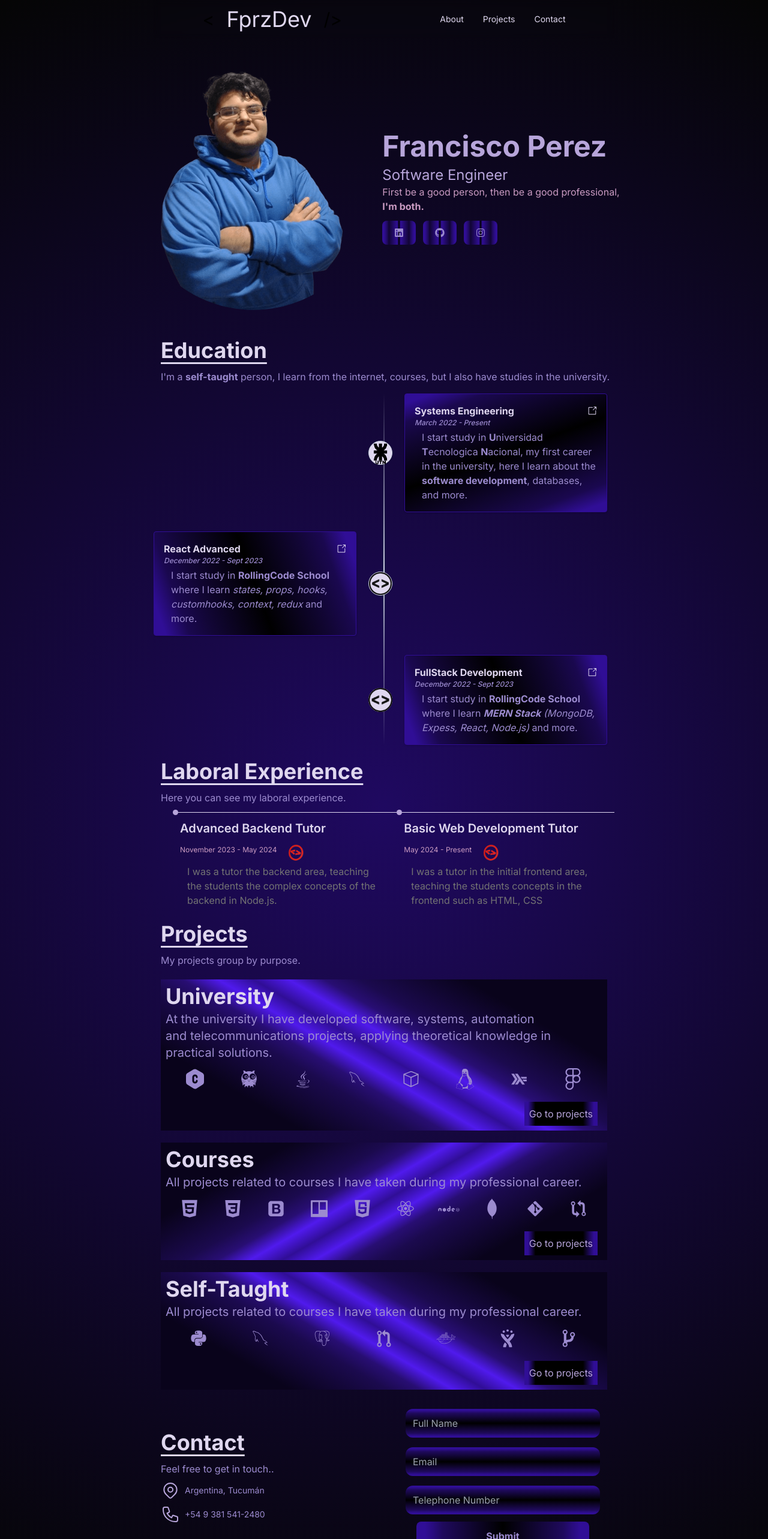
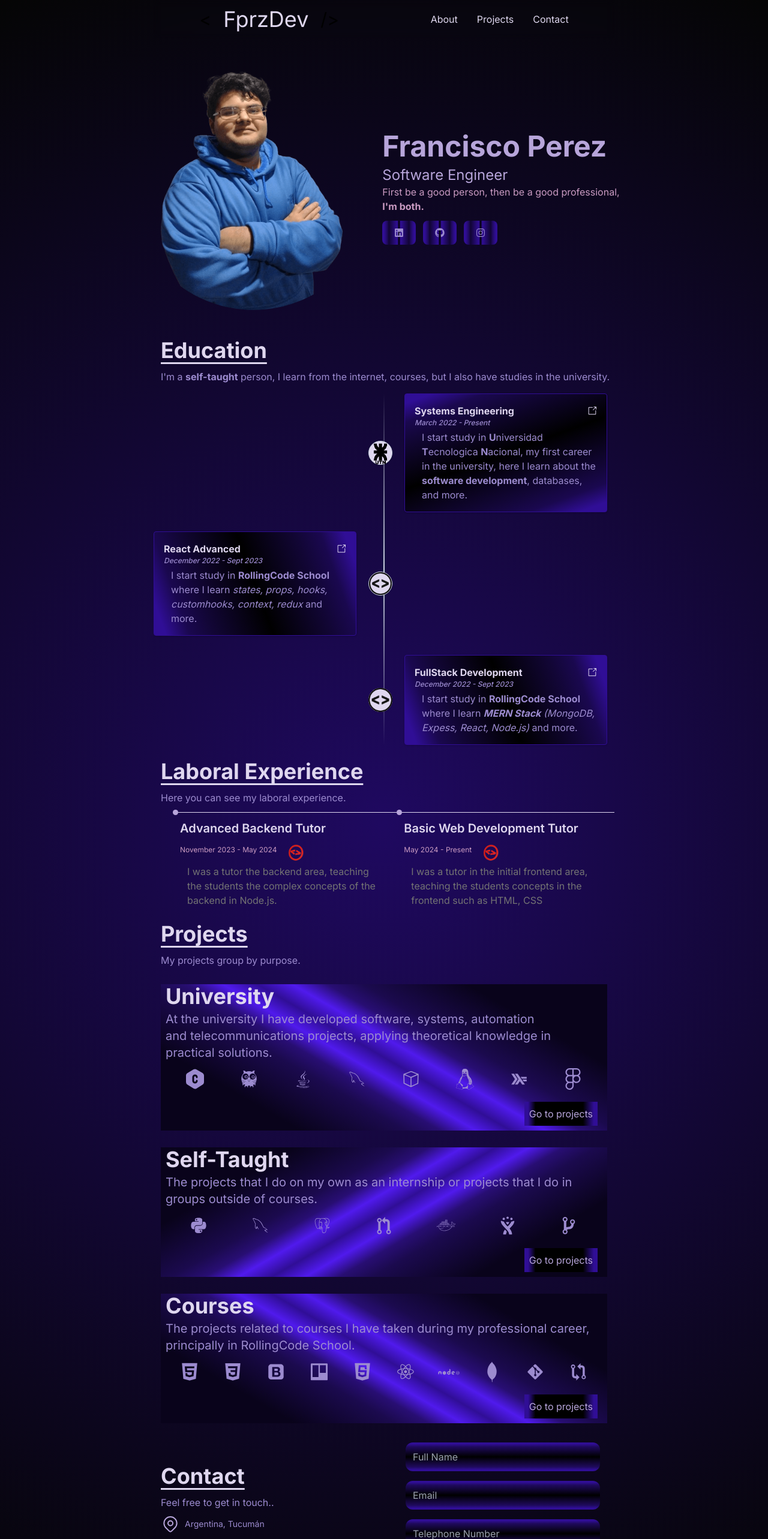
Before and after one commit to FranprzDev/Portfolio-FprzDev, a Next.js app: page / in a window 1280 px wide. Shown: the top 2566 px of the page at 60% size. Built offline with nearby package versions, Linux system fonts and the light colour scheme.

Commit message:
add new animations & other things

```diff
--- a/package.json
+++ b/package.json
@@ -9,8 +9,10 @@
     "lint": "next lint"
   },
   "dependencies": {
+    "@emotion/react": "^11.11.4",
     "next": "14.2.4",
     "react": "^18",
+    "react-awesome-reveal": "^4.2.12",
     "react-dom": "^18",
     "react-icons": "^5.2.1",
     "swiper": "^11.1.4"
--- a/src/app/Components/Hero.jsx
+++ b/src/app/Components/Hero.jsx
@@ -20,10 +20,12 @@ function Hero() {
             Francisco Perez
           </h2>
           <h2 className="text-second text-2xl">Software Engineer</h2>
-          <p className="text-fourth">
-            First be a good person, then be a good professional, <br/>
-            <span className="font-bold">{`I${"'"}m both.`}</span>
-          </p>
+          {/* <Fade cascade> */}
+            <p className="text-fourth">
+              First be a good person, then be a good professional, <br />
+              <span className="font-bold">{`I${"'"}m both.`}</span>
+            </p>
+          {/* </Fade> */}
 
           <div className="flex flex-row mt-3 gap-3">
             <a
--- a/src/app/Components/Navbar.jsx
+++ b/src/app/Components/Navbar.jsx
@@ -2,7 +2,7 @@
 import { useState } from "react";
 import { FaBars, FaLanguage, FaTimes } from "react-icons/fa";
 import { RiCloseLargeLine } from "react-icons/ri";
-import { IoIosHome, IoIosContact } from "react-icons/io";
+import { IoIosContact } from "react-icons/io";
 import { BsPersonCircle } from "react-icons/bs";
 import { GoProjectSymlink } from "react-icons/go";
 
@@ -10,7 +10,7 @@ function Navbar() {
   const [isOpen, setIsOpen] = useState(false);
 
   return (
-    <nav className="navbar-blur sticky py-3 flex items-center justify-around w-full max-w-3xl navbar-background z-50 ">
+    <nav className={`${isOpen ? "w-screen" : "max-w-3xl"} navbar-blur sticky py-3 flex items-center justify-around w-full navbar-background z-50`}>
       <div className="flex justify-center items-center space-x-10">
         <section className="flex gap-5 items-center hover:text-fourth">
           <h3 className="text-3xl hover:text-third">{"<"}</h3>
@@ -20,20 +20,20 @@ function Navbar() {
       </div>
 
       <div className="">
-        <button className="block xl:hidden" onClick={() => setIsOpen(!isOpen)}>
+        <button className="block lg:hidden" onClick={() => setIsOpen(!isOpen)}>
           {isOpen ? <FaTimes /> : <FaBars />}
         </button>
 
         <ul
-          className={`backgroundDesplegable flex-col items-start space-x-0 space-y-4 pt-5 min-h-screen ${
+          className={`backgroundDesplegable flex-col items-start space-x-0 space-y-4 pt-5  ${
             isOpen ? "absolute left-0 right-0 bottom-0 top-0 slide-in-tr" : "hidden"
-          } absolute top-0 w-full h-full xl:hidden
+          } absolute top-0 h-full min-h-screen lg:hidden
           `}
         >
           {isOpen && (
             <li className="flex justify-end pr-4 pt-4 pb-3">
               <button
-                className="text-first pr-5"
+                className="text-first pr-5 md:text-2xl"
                 onClick={() => setIsOpen(false)}
               >
                 <RiCloseLargeLine size="1.5em" />
@@ -43,7 +43,7 @@ function Navbar() {
           <li>
             <a
               href="#education"
-              className="text-xl text-first hover:text-third underline-animation flex justify-center items-center gap-3"
+              className="md:text-2xl text-xl text-first hover:text-third underline-animation flex justify-center items-center gap-3"
               onClick={() => setIsOpen(false)}
             >
               About <BsPersonCircle />
@@ -52,7 +52,7 @@ function Navbar() {
           <li>
             <a
               href="#projects"
-              className="text-xl text-first hover:text-third underline-animation flex justify-center items-center gap-3"
+              className="md:text-2xl text-xl text-first hover:text-third underline-animation flex justify-center items-center gap-3"
               onClick={() => setIsOpen(false)}
             >
               Projects <GoProjectSymlink />
@@ -61,7 +61,7 @@ function Navbar() {
           <li>
             <a
               href="#contact"
-              className="text-xl text-first hover:text-third underline-animation flex justify-center items-center gap-3"
+              className="md:text-2xl text-xl text-first hover:text-third underline-animation flex justify-center items-center gap-3"
               onClick={() => setIsOpen(false)}
             >
               Contact <IoIosContact />
@@ -81,12 +81,12 @@ function Navbar() {
         </ul>
 
         <ul
-          className={`hidden xl:flex xl:flex-row xl:items-center xl:space-x-8`}
+          className={`hidden lg:flex lg:flex-row lg:items-center lg:space-x-8`}
         >
           <li>
             <a
               href="#education"
-              className="text-sm text-first hover:text-third underline-animation flex justify-center items-center gap-3"
+              className="text-md text-first hover:text-third underline-animation flex justify-center items-center gap-3"
             >
               About
             </a>
@@ -94,7 +94,7 @@ function Navbar() {
           <li>
             <a
               href="#projects"
-              className="text-sm text-first hover:text-third underline-animation flex justify-center items-center gap-3"
+              className="text-md text-first hover:text-third underline-animation flex justify-center items-center gap-3"
             >
               Projects
             </a>
@@ -102,7 +102,7 @@ function Navbar() {
           <li>
             <a
               href="#contact"
-              className="text-sm text-first hover:text-third underline-animation flex justify-center items-center gap-3"
+              className="text-md text-first hover:text-third underline-animation flex justify-center items-center gap-3"
             >
               Contact
             </a>
--- a/src/app/Components/Projects.jsx
+++ b/src/app/Components/Projects.jsx
@@ -31,6 +31,7 @@ import { FaFigma } from "react-icons/fa6";
 import Link from "next/link";
 
 import { ProjectsArray } from "../Constants/Projects";
+import { Fade } from "react-awesome-reveal";
 
 function Projects() {
   return (
@@ -44,10 +45,14 @@ function Projects() {
         </article>
 
         <section className="w-full flex flex-col justify-cente align-items-center gap-2 max-w-3xl sm:gap-5 mt-3">
+          <Fade cascade triggerOnce damping={0.1}>
             {ProjectsArray.map((item, index) => (
-            <article className={`mx-3 ${
+              <article
+                className={`mx-3 ${
                   index % 2 == 0 ? "bg-project-first" : "bg-project-end"
-            }`} key={index}>
+                }`}
+                key={index}
+              >
                 <h3 className="relative text-pretty text-lg sm:text-xl text-start text-first font-bold mt-2 pl-2 md:text-3xl lg:text-4xl md:text-balance">
                   {item?.nameEN ? item?.nameEN : "Project"}
                 </h3>
@@ -56,16 +61,22 @@ function Projects() {
                 </p>
 
                 <div className="w-full px-3 py-3 flex justify-around">
-                {
-                  item.nameEN === "University" ? (
+                  {item.nameEN === "University" ? (
                     <>
                       <TbHexagonLetterCFilled className="text-2xl lg:text-3xl xl:text-4xl text-third hover:text-first" />
+
                       <DiProlog className="text-2xl text-third hover:text-first lg:text-3xl xl:text-4xl" />
+
                       <DiJava className="text-2xl text-third hover:text-first lg:text-3xl xl:text-4xl" />
+
                       <DiMysql className="text-2xl text-third hover:text-first lg:text-3xl xl:text-4xl" />
+
                       <DiNetbeans className="text-2xl text-third hover:text-first lg:text-3xl xl:text-4xl" />
+
                       <DiLinux className="text-2xl text-third hover:text-first lg:text-3xl xl:text-4xl" />
+
                       <DiHaskell className="text-2xl text-third hover:text-first lg:text-3xl xl:text-4xl" />
+
                       <FaFigma className="text-2xl text-third hover:text-first lg:text-3xl xl:text-4xl" />
                     </>
                   ) : item.nameEN === "Courses" ? (
@@ -79,7 +90,6 @@ function Projects() {
                       <DiNodejs className="text-2xl text-third hover:text-first lg:text-3xl xl:text-4xl" />
                       <DiMongodb className="text-2xl text-third hover:text-first lg:text-3xl xl:text-4xl" />
                       <DiGit className="text-2xl text-third hover:text-first lg:text-3xl xl:text-4xl" />
-
                       <DiGitCompare className="text-2xl text-third hover:text-first lg:text-3xl xl:text-4xl" />
                     </>
                   ) : (
@@ -92,17 +102,20 @@ function Projects() {
                       <DiJira className="text-2xl text-third hover:text-first lg:text-3xl xl:text-4xl" />
                       <DiGitBranch className="text-2xl text-third hover:text-first lg:text-3xl xl:text-4xl" />
                     </>
-                  )
-                }
+                  )}
                 </div>
 
                 <div className="w-full flex justify-end pr-4">
                   <Link
                     className="bg-project-button text-second hover:text-first font-italic rounded-50 p-2 my-2"
-                href={`/Project?type=${item.nameEN}`}>Go to projects</Link>
+                    href={`/Project?type=${item.nameEN}`}
+                  >
+                    Go to projects
+                  </Link>
                 </div>
               </article>
             ))}
+          </Fade>
         </section>
       </div>
     </section>
--- a/src/app/Constants/Projects.js
+++ b/src/app/Constants/Projects.js
@@ -38,7 +38,7 @@ const University = {
 const Courses = {
     nameEN: "Courses",
     nameES: "Cursos",
-    descriptionEN: "All projects related to courses I have taken during my professional career.",
+    descriptionEN: "The projects related to courses I have taken during my professional career, principally in RollingCode School.",
     descriptionES: "Todos los proyectos relacionados a cursos que fui realizando durante mi trayectoria profesional",
     projectsEN: [
         {
@@ -56,11 +56,11 @@ const Courses = {
             demo: "https://duemovie.netlify.app"
         },
         {
-            name: "3rd Project - RollingCode School - EduSys",
+            name: "EduSys - 3rd Project RC School",
             description: "In this project, all the technology learned with the MERN stack was used, in addition to the use of ContextAPI. In this project, in addition to the role of developer, I took the role of Scrum Master.",
             image: "/Projects/Courses/EduSys.png",
-            github: "https://github.com/DanuVillaContini/DueMovie",
-            demo: "https://duemovie.netlify.app"
+            github: "https://github.com/FranprzDev/EduSys",
+            demo: "https://edu-sys-pied.vercel.app"
         }
     ]
 }
@@ -68,7 +68,7 @@ const Courses = {
 const SelfTaught = {
     nameEN: "Self-Taught",
     nameES: "Autodidácta / Personal",
-    descriptionEN: "All projects related to courses I have taken during my professional career.",
+    descriptionEN: "The projects that I do on my own as an internship or projects that I do in groups outside of courses.",
     descriptionES: "Todos los proyectos relacionados a cursos que fui realizando durante mi trayectoria profesional",
     projectsEN: [
         {
@@ -90,6 +90,6 @@ const SelfTaught = {
 
 export const ProjectsArray = [
     University,
-    Courses,
-    SelfTaught
+    SelfTaught,
+    Courses
 ]
--- a/src/app/Project/page.js
+++ b/src/app/Project/page.js
@@ -6,6 +6,7 @@ import { ProjectsArray } from "../Constants/Projects";
 import Footer from "../Components/Footer";
 import { Suspense } from "react";
 import Link from "next/link";
+import { Fade } from "react-awesome-reveal";
 
 function ProjectDetail() {
   const searchParams = useSearchParams();
@@ -35,6 +36,7 @@ function ProjectDetail() {
       </article>
 
       {ProjectDetail?.projectsEN?.map((project, index) => (
+        <Fade cascade damping={0.2} triggerOnce key={index}>
           <div className="bg-cards-projects-details mx-3" key={index}>
             <h3 className="relative text-lg sm:text-xl text-start text-first font-bold mt-2 pl-1 text-balance md:text-3xl lg:text-4xl md:text-balance">
               {project?.name ? project?.name : "Project"}
@@ -82,6 +84,7 @@ function ProjectDetail() {
               ) : null}
             </div>
           </div>
+        </Fade>
       ))}
       <Footer />
     </section>
--- a/src/app/layout.js
+++ b/src/app/layout.js
@@ -12,7 +12,7 @@ export const metadata = {
 export default function RootLayout({ children }) {
   return (
     <html lang="en, es" className="scroll-smooth">
-      <link rel="icon" href="/favicon.ico" sizes="any" />
+      <link rel="icon" href="./favicon.ico" sizes="any" />
       <body className={inter.className}>{children}</body>
     </html>
   );
```
Also changed, not shown: src/app/Components/Education.jsx (+4 -3 lines), 1 other file (tests, documents, lock files or other folders). Lines whose indentation alone changed are shown as unchanged.
